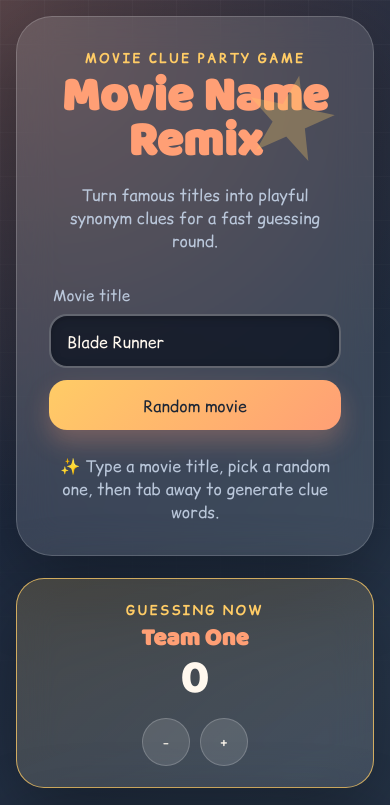
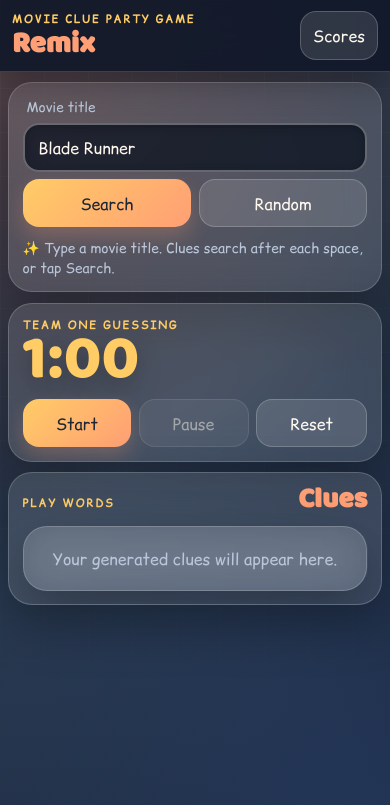
Before and after one commit to AshhadS/MovieGame, a React (Vite) app: page / in a window 390 px wide. Shown: the top 805 px of the page. Built offline with nearby package versions, Linux system fonts and the light colour scheme.

Commit message:
Make movie game mobile first

```diff
--- a/src/App.css
+++ b/src/App.css
@@ -22,7 +22,8 @@
   --muted: #bac7da;
   --accent: #ff9f75;
   --accent-strong: #ffcc66;
-  --shadow: 0 24px 80px rgba(0, 0, 0, 0.35);
+  --shadow: 0 18px 52px rgba(0, 0, 0, 0.32);
+  --top-bar-height: 72px;
 }
 
 * {
@@ -38,7 +39,7 @@ body {
     radial-gradient(circle at bottom right, rgba(93, 155, 255, 0.22), transparent 34rem),
     linear-gradient(135deg, #172036 0%, #27364a 48%, #111827 100%);
   color: var(--text);
-  font-size: 1.25rem;
+  font-size: 1rem;
 }
 
 body::before {
@@ -66,11 +67,11 @@ input {
 input {
   width: 100%;
   min-width: 0;
-  padding: 0.85rem 1rem;
+  padding: 0.7rem 0.85rem;
   background: rgba(9, 16, 30, 0.72);
   outline: none;
   border: 2px solid rgba(255, 255, 255, 0.32);
-  border-radius: 18px;
+  border-radius: 16px;
   color: var(--text);
   box-shadow: inset 0 2px 8px rgba(0, 0, 0, 0.22);
 }
@@ -82,20 +83,27 @@ input:focus {
 
 button {
   flex: 0 0 auto;
-  padding: 0.85rem 1.1rem;
+  padding: 0.72rem 0.9rem;
   border: 0;
-  border-radius: 18px;
+  border-radius: 16px;
   color: #1d2635;
   cursor: pointer;
   background: linear-gradient(135deg, var(--accent-strong), var(--accent));
-  box-shadow: 0 12px 24px rgba(255, 159, 117, 0.28);
+  box-shadow: 0 10px 20px rgba(255, 159, 117, 0.24);
   transition: transform 160ms ease, box-shadow 160ms ease;
 }
 
 button:hover,
 button:focus-visible {
   transform: translateY(-2px);
-  box-shadow: 0 16px 30px rgba(255, 159, 117, 0.38);
+  box-shadow: 0 14px 26px rgba(255, 159, 117, 0.34);
+}
+
+button:disabled {
+  cursor: not-allowed;
+  opacity: 0.5;
+  transform: none;
+  box-shadow: none;
 }
 
 .App {
@@ -108,165 +116,201 @@ button:focus-visible {
 }
 
 .main-wrapper {
-  width: min(1080px, calc(100% - 2rem));
+  width: min(100% - 1rem, 1080px);
   margin: 0 auto;
-  padding: 4rem 0;
+  padding: calc(var(--top-bar-height) + 0.65rem) 0 0.75rem;
+}
+
+.top-bar {
+  position: fixed;
+  z-index: 20;
+  top: 0;
+  left: 0;
+  right: 0;
+  min-height: var(--top-bar-height);
+  display: flex;
+  align-items: center;
+  justify-content: space-between;
+  gap: 0.75rem;
+  padding: 0.55rem max(0.75rem, env(safe-area-inset-left)) 0.55rem max(0.75rem, env(safe-area-inset-right));
+  border-bottom: 1px solid rgba(255, 255, 255, 0.16);
+  background: rgba(16, 24, 40, 0.9);
+  backdrop-filter: blur(18px);
+  box-shadow: 0 10px 32px rgba(0, 0, 0, 0.28);
+  text-align: left;
+}
+
+.top-bar h1 {
+  font-size: 1.85rem;
 }
 
 .hero-card,
-.clues-panel {
+.clues-panel,
+.timer-card,
+.team-card,
+.empty-state {
   position: relative;
   overflow: hidden;
   border: 1px solid rgba(255, 255, 255, 0.18);
-  border-radius: 36px;
+  border-radius: 24px;
   background: var(--card);
   box-shadow: var(--shadow);
   backdrop-filter: blur(18px);
 }
 
-.hero-card {
-  padding: clamp(2rem, 5vw, 4rem);
-}
-
-.hero-card::after {
-  content: '★';
-  position: absolute;
-  right: 2rem;
-  top: 1rem;
-  color: rgba(255, 204, 102, 0.3);
-  font-size: 7rem;
-  transform: rotate(12deg);
+.hero-card,
+.clues-panel,
+.timer-card {
+  padding: 0.85rem;
 }
 
 .eyebrow {
-  margin: 0 0 0.55rem;
+  margin: 0 0 0.25rem;
   color: var(--accent-strong);
-  font-size: 0.82rem;
+  font-size: 0.7rem;
   font-weight: 700;
-  letter-spacing: 0.18em;
+  letter-spacing: 0.16em;
   text-transform: uppercase;
 }
 
-h1 {
-  font-size: clamp(3rem, 10vw, 6.5rem);
-}
-
-.lede,
-.subtitle,
-.empty-state {
-  color: var(--muted);
-}
-
-.lede {
-  max-width: 680px;
-  margin: 1rem auto 2rem;
-}
-
 .movie-form {
-  max-width: 760px;
-  margin: 0 auto;
   text-align: left;
 }
 
 .movie-form label {
   display: block;
-  margin: 0 0 0.5rem 0.25rem;
+  margin: 0 0 0.35rem 0.25rem;
   color: var(--muted);
-  font-size: 0.95rem;
+  font-size: 0.85rem;
 }
 
 .input-row {
-  display: flex;
-  gap: 0.75rem;
+  display: grid;
+  grid-template-columns: minmax(0, 1fr) auto auto;
+  gap: 0.45rem;
 }
 
 .subtitle {
-  margin: 1.5rem auto 0;
-  max-width: 760px;
-  font-size: 1rem;
+  margin: 0.65rem auto 0;
+  color: var(--muted);
+  font-size: 0.86rem;
+  text-align: left;
+}
+
+.compact-timer {
+  display: flex;
+  align-items: center;
+  justify-content: space-between;
+  gap: 0.75rem;
+  margin-top: 0.65rem;
+  text-align: left;
+}
+
+.timer-display {
+  margin: 0;
+  font-family: Baloo, ComicRelief, system-ui, sans-serif;
+  font-size: clamp(2.6rem, 16vw, 4.75rem);
+  line-height: 0.8;
+  color: var(--accent-strong);
+  text-shadow: 0 10px 24px rgba(0, 0, 0, 0.25);
+}
+
+.timer-actions,
+.score-actions,
+.round-actions {
+  display: flex;
+  flex-wrap: wrap;
+  justify-content: center;
+  gap: 0.45rem;
+}
+
+.compact-timer .timer-actions {
+  justify-content: flex-end;
 }
 
 .clues-panel {
-  margin-top: 1.5rem;
-  padding: clamp(1.5rem, 4vw, 2.5rem);
+  margin-top: 0.65rem;
 }
 
 .section-heading {
-  margin-bottom: 1.5rem;
+  display: flex;
+  align-items: baseline;
+  justify-content: space-between;
+  gap: 0.75rem;
+  margin-bottom: 0.7rem;
+  text-align: left;
 }
 
 .section-heading h2 {
-  font-size: clamp(2rem, 6vw, 3.75rem);
+  font-size: 1.75rem;
 }
 
 .clue-list {
   display: grid;
-  grid-template-columns: repeat(auto-fit, minmax(220px, 1fr));
-  gap: 1rem;
+  grid-template-columns: 1fr;
+  gap: 0.55rem;
   padding: 0;
   margin: 0;
   list-style: none;
 }
 
-.clue-card,
-.empty-state {
+.clue-card {
+  padding: 0.8rem;
   border: 1px solid rgba(255, 255, 255, 0.16);
-  border-radius: 22px;
+  border-radius: 18px;
   background: var(--card-strong);
-}
-
-.clue-card {
-  padding: 1rem;
   color: #fff;
 }
 
 .empty-state {
   margin: 0;
-  padding: 2rem;
+  padding: 1.25rem;
+  color: var(--muted);
 }
 
-@media (max-width: 640px) {
-  body {
-    font-size: 1rem;
-  }
-
-  .main-wrapper {
-    padding: 1rem 0;
-  }
-
-  .input-row {
-    flex-direction: column;
-  }
-
-  button {
-    width: 100%;
-  }
+.score-modal-backdrop {
+  position: fixed;
+  z-index: 30;
+  inset: 0;
+  display: flex;
+  align-items: flex-end;
+  justify-content: center;
+  padding: 0.75rem;
+  background: rgba(2, 6, 23, 0.72);
 }
 
-.session-panel {
-  display: grid;
-  grid-template-columns: minmax(0, 1fr) minmax(280px, 0.8fr);
+.score-modal {
+  width: min(100%, 720px);
+  max-height: min(86vh, 720px);
+  overflow: auto;
+  padding: 1rem;
+  border: 1px solid rgba(255, 255, 255, 0.2);
+  border-radius: 28px;
+  background: rgba(16, 24, 40, 0.96);
+  box-shadow: var(--shadow);
+  backdrop-filter: blur(18px);
+}
+
+.modal-header {
+  display: flex;
+  align-items: center;
+  justify-content: space-between;
   gap: 1rem;
-  margin-top: 1.5rem;
+  margin-bottom: 0.85rem;
+}
+
+.modal-header h2 {
+  font-size: 2.2rem;
 }
 
 .scoreboard {
   display: grid;
-  grid-template-columns: repeat(2, minmax(0, 1fr));
-  gap: 1rem;
-}
-
-.team-card,
-.timer-card {
-  border: 1px solid rgba(255, 255, 255, 0.18);
-  border-radius: 28px;
-  background: var(--card);
-  box-shadow: var(--shadow);
-  backdrop-filter: blur(18px);
+  grid-template-columns: 1fr;
+  gap: 0.75rem;
 }
 
 .team-card {
-  padding: 1.35rem;
+  padding: 1rem;
   transition: border-color 160ms ease, transform 160ms ease;
 }
 
@@ -277,56 +321,25 @@ h1 {
 }
 
 .team-card h2 {
-  font-size: clamp(1.5rem, 4vw, 2.5rem);
+  font-size: 1.55rem;
 }
 
 .score {
-  margin: 0.35rem 0 0.85rem;
+  margin: 0.25rem 0 0.65rem;
   font-family: Baloo, ComicRelief, system-ui, sans-serif;
-  font-size: clamp(3rem, 8vw, 5.25rem);
+  font-size: 3.5rem;
   line-height: 1;
 }
 
-.score-actions,
-.timer-actions,
-.round-actions {
-  display: flex;
-  flex-wrap: wrap;
-  justify-content: center;
-  gap: 0.65rem;
-}
-
 .score-actions .secondary-button {
-  width: 3rem;
-  height: 3rem;
+  width: 2.75rem;
+  height: 2.75rem;
   padding: 0;
   border-radius: 50%;
 }
 
-.timer-card {
-  display: flex;
-  flex-direction: column;
-  justify-content: center;
-  padding: 1.35rem;
-}
-
-.timer-display {
-  margin: 0.2rem 0;
-  font-family: Baloo, ComicRelief, system-ui, sans-serif;
-  font-size: clamp(4rem, 12vw, 7rem);
-  line-height: 0.9;
-  color: var(--accent-strong);
-  text-shadow: 0 10px 24px rgba(0, 0, 0, 0.25);
-}
-
-.timer-note {
-  margin: 0 0 1rem;
-  color: var(--muted);
-  font-size: 1rem;
-}
-
-.timer-actions {
-  margin-bottom: 0.75rem;
+.score-round-actions {
+  margin-top: 0.25rem;
 }
 
 .secondary-button {
@@ -336,16 +349,72 @@ h1 {
   box-shadow: none;
 }
 
-button:disabled {
-  cursor: not-allowed;
-  opacity: 0.5;
-  transform: none;
-  box-shadow: none;
+.close-button,
+.score-toggle {
+  padding-inline: 0.75rem;
 }
 
-@media (max-width: 860px) {
-  .session-panel,
-  .scoreboard {
-    grid-template-columns: 1fr;
+@media (max-width: 430px) {
+  .input-row {
+    grid-template-columns: 1fr 1fr;
+  }
+
+  .input-row input {
+    grid-column: 1 / -1;
+  }
+
+  .compact-timer {
+    align-items: stretch;
+    flex-direction: column;
+  }
+
+  .compact-timer .timer-actions {
+    justify-content: stretch;
+  }
+
+  .timer-actions button {
+    flex: 1 1 auto;
   }
 }
+
+@media (min-width: 700px) {
+  :root {
+    --top-bar-height: 82px;
+  }
+
+  body {
+    font-size: 1.12rem;
+  }
+
+  .main-wrapper {
+    width: min(100% - 2rem, 1080px);
+    padding-bottom: 1.5rem;
+  }
+
+  .hero-card,
+  .clues-panel,
+  .timer-card {
+    padding: 1.25rem;
+  }
+
+  .top-bar {
+    padding-inline: max(1.5rem, calc((100vw - 1080px) / 2));
+  }
+
+  .top-bar h1 {
+    font-size: 2.35rem;
+  }
+
+  .clue-list,
+  .scoreboard {
+    grid-template-columns: repeat(2, minmax(0, 1fr));
+  }
+
+  .score-round-actions {
+    grid-column: 1 / -1;
+  }
+
+  .score-modal-backdrop {
+    align-items: center;
+  }
+}
--- a/src/Components/main.jsx
+++ b/src/Components/main.jsx
@@ -31,7 +31,7 @@ class Main extends Component {
       synonyms: [],
       synonyms_count: 5,
       isLoading: false,
-      statusMessage: 'Type a movie title, pick a random one, then tab away to generate clue words.',
+      statusMessage: 'Type a movie title. Clues search after each space, or tap Search.',
       teams: [
         { name: 'Team One', score: 0 },
         { name: 'Team Two', score: 0 },
@@ -40,6 +40,7 @@ class Main extends Component {
       roundSeconds: 60,
       secondsRemaining: 60,
       isTimerRunning: false,
+      isScorePopupOpen: false,
       skip_words: [
         'in', 'on', 'of', 'where', 'when', 'the', 'a', 'an', 'for', 'to'
       ]
@@ -96,7 +97,14 @@ class Main extends Component {
   }
 
   input_change=(e)=> {
-    this.setState({movie_name: e.target.value, synonyms: []})
+    const nextMovieName = e.target.value;
+    const shouldSearchOnSpace = /\s$/.test(nextMovieName) && nextMovieName.trim().length > 0;
+
+    this.setState({movie_name: nextMovieName, synonyms: []}, () => {
+      if (shouldSearchOnSpace) {
+        this.generateSynonyms(nextMovieName);
+      }
+    })
   }
 
   startTimer=()=> {
@@ -165,6 +173,14 @@ class Main extends Component {
     this.passTurn();
   }
 
+  openScorePopup=()=> {
+    this.setState({ isScorePopupOpen: true });
+  }
+
+  closeScorePopup=()=> {
+    this.setState({ isScorePopupOpen: false });
+  }
+
   randomizeMovie=()=> {
     const availableTitles = MOVIE_TITLES.filter(title => title !== this.state.movie_name);
     const randomTitle = availableTitles[Math.floor(Math.random() * availableTitles.length)] || MOVIE_TITLES[0];
@@ -178,8 +194,33 @@ class Main extends Component {
     return `${minutes}:${String(seconds).padStart(2, '0')}`;
   }
 
+  renderScoreControls = () => {
+    const { teams, activeTeam } = this.state;
+
+    return (
+      <div className="scoreboard">
+        {teams.map((team, index) => (
+          <article className={`team-card ${activeTeam === index ? 'is-active' : ''}`} key={team.name}>
+            <p className="eyebrow">{activeTeam === index ? 'Guessing now' : 'Next up'}</p>
+            <h2>{team.name}</h2>
+            <p className="score">{team.score}</p>
+            <div className="score-actions">
+              <button type="button" className="secondary-button" onClick={() => this.updateScore(index, -1)}>-</button>
+              <button type="button" className="secondary-button" onClick={() => this.updateScore(index, 1)}>+</button>
+            </div>
+          </article>
+        ))}
+        <div className="round-actions score-round-actions">
+          <button type="button" onClick={this.awardPoint}>Correct + switch</button>
+          <button type="button" className="secondary-button" onClick={this.passTurn}>Pass turn</button>
+          <button type="button" className="secondary-button" onClick={this.resetScores}>Reset scores</button>
+        </div>
+      </div>
+    );
+  }
+
   render() {
-    let {synonyms, movie_name, synonyms_count, isLoading, statusMessage, teams, activeTeam, isTimerRunning, secondsRemaining} = this.state;
+    let {synonyms, movie_name, synonyms_count, isLoading, statusMessage, teams, activeTeam, isTimerRunning, secondsRemaining, isScorePopupOpen} = this.state;
 
     let syn_list = null;
     const words = movie_name.split(' ').filter(Boolean);
@@ -204,11 +245,15 @@ class Main extends Component {
 
     return (
       <main className="main-wrapper">
+        <header className="top-bar">
+          <div>
+            <p className="eyebrow">Movie clue party game</p>
+            <h1 id="movie-name-heading">Remix</h1>
+          </div>
+          <button type="button" className="secondary-button score-toggle" onClick={this.openScorePopup}>Scores</button>
+        </header>
+
         <section className="hero-card" aria-labelledby="movie-name-heading">
-          <p className="eyebrow">Movie clue party game</p>
-          <h1 id="movie-name-heading">Movie Name Remix</h1>
-          <p className="lede">Turn famous titles into playful synonym clues for a fast guessing round.</p>
-
           <div className="movie-form">
             <label htmlFor="movie-name">Movie title</label>
             <div className="input-row">
@@ -219,52 +264,45 @@ class Main extends Component {
                 onBlur={this.input_blur}
                 onChange={e => {this.input_change(e)}}
               />
-              <button type="button" onClick={this.randomizeMovie}>Random movie</button>
+              <button type="button" onClick={() => this.generateSynonyms()} disabled={isLoading}>Search</button>
+              <button type="button" className="secondary-button" onClick={this.randomizeMovie}>Random</button>
             </div>
           </div>
 
           <p className="subtitle" role="status">{isLoading ? '🎬 ' : '✨ '}{statusMessage}</p>
         </section>
 
-        <section className="session-panel" aria-label="Pass and play controls">
-          <div className="scoreboard">
-            {teams.map((team, index) => (
-              <article className={`team-card ${activeTeam === index ? 'is-active' : ''}`} key={team.name}>
-                <p className="eyebrow">{activeTeam === index ? 'Guessing now' : 'Next up'}</p>
-                <h2>{team.name}</h2>
-                <p className="score">{team.score}</p>
-                <div className="score-actions">
-                  <button type="button" className="secondary-button" onClick={() => this.updateScore(index, -1)}>-</button>
-                  <button type="button" className="secondary-button" onClick={() => this.updateScore(index, 1)}>+</button>
-                </div>
-              </article>
-            ))}
+        <section className="timer-card compact-timer" aria-label="Round timer">
+          <div>
+            <p className="eyebrow">{teams[activeTeam].name} guessing</p>
+            <p className="timer-display" aria-live="polite">{this.formatTime()}</p>
           </div>
-
-          <div className="timer-card">
-            <p className="eyebrow">Round timer</p>
-            <p className="timer-display" aria-live="polite">{this.formatTime()}</p>
-            <p className="timer-note">Start when {teams[activeTeam].name} begins guessing.</p>
-            <div className="timer-actions">
-              <button type="button" onClick={this.startTimer} disabled={isTimerRunning || secondsRemaining === 0}>Start guessing</button>
-              <button type="button" className="secondary-button" onClick={this.stopTimer} disabled={!isTimerRunning}>Pause</button>
-              <button type="button" className="secondary-button" onClick={this.resetTimer}>Reset timer</button>
-            </div>
-            <div className="round-actions">
-              <button type="button" onClick={this.awardPoint}>Correct guess + switch</button>
-              <button type="button" className="secondary-button" onClick={this.passTurn}>Pass turn</button>
-              <button type="button" className="secondary-button" onClick={this.resetScores}>Reset scores</button>
-            </div>
+          <div className="timer-actions">
+            <button type="button" onClick={this.startTimer} disabled={isTimerRunning || secondsRemaining === 0}>Start</button>
+            <button type="button" className="secondary-button" onClick={this.stopTimer} disabled={!isTimerRunning}>Pause</button>
+            <button type="button" className="secondary-button" onClick={this.resetTimer}>Reset</button>
           </div>
         </section>
 
         <section className="clues-panel" aria-labelledby="clues-heading">
           <div className="section-heading">
             <p className="eyebrow">Play words</p>
-            <h2 id="clues-heading">Clue board</h2>
+            <h2 id="clues-heading">Clues</h2>
           </div>
           {syn_list ? <ul className="clue-list">{syn_list}</ul> : <p className="empty-state">Your generated clues will appear here.</p>}
         </section>
+
+        {isScorePopupOpen && (
+          <div className="score-modal-backdrop" role="presentation" onClick={this.closeScorePopup}>
+            <section className="score-modal" role="dialog" aria-modal="true" aria-labelledby="score-heading" onClick={event => event.stopPropagation()}>
+              <div className="modal-header">
+                <h2 id="score-heading">Scores</h2>
+                <button type="button" className="secondary-button close-button" onClick={this.closeScorePopup}>Close</button>
+              </div>
+              {this.renderScoreControls()}
+            </section>
+          </div>
+        )}
       </main>
     )
   }
```
